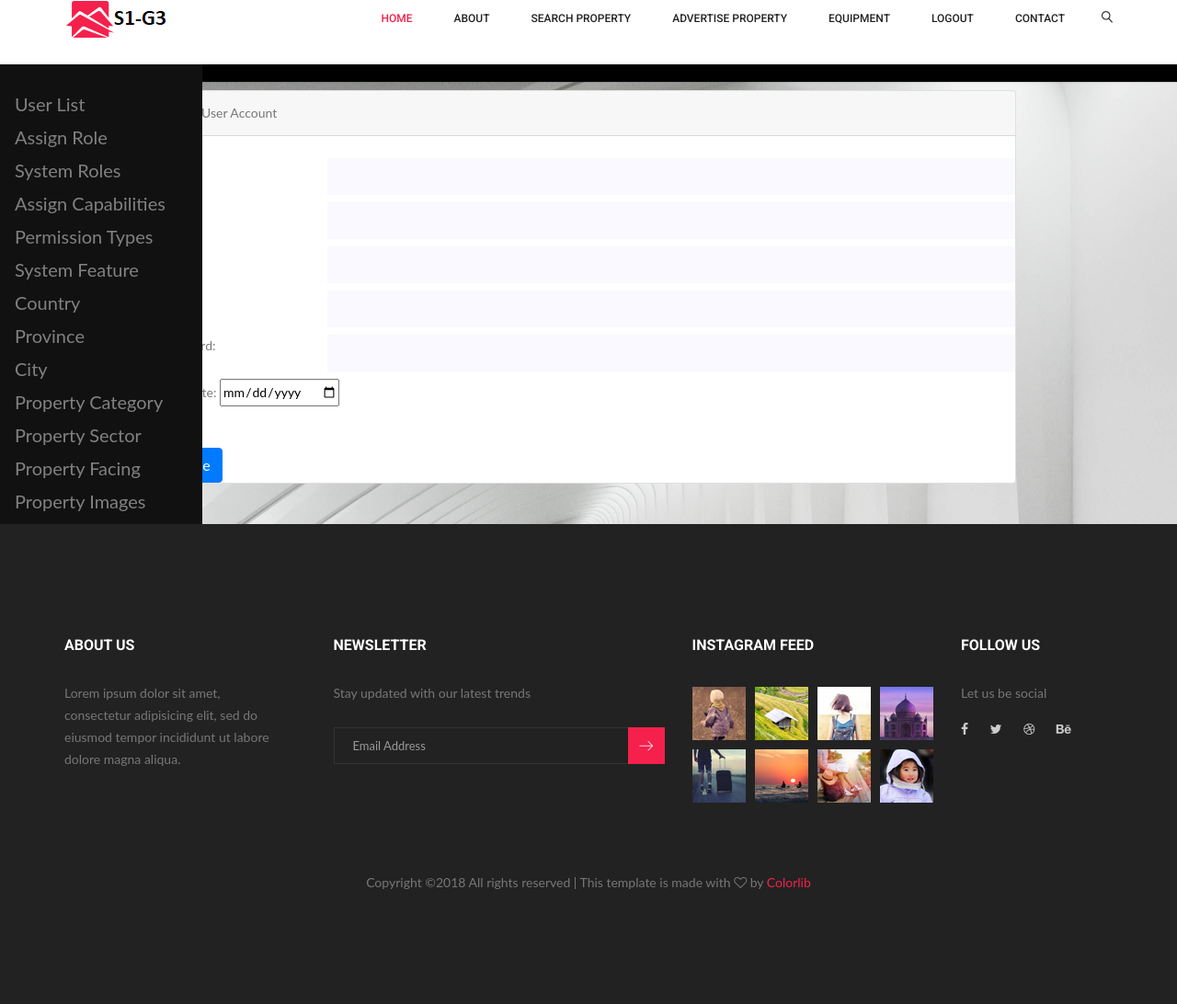
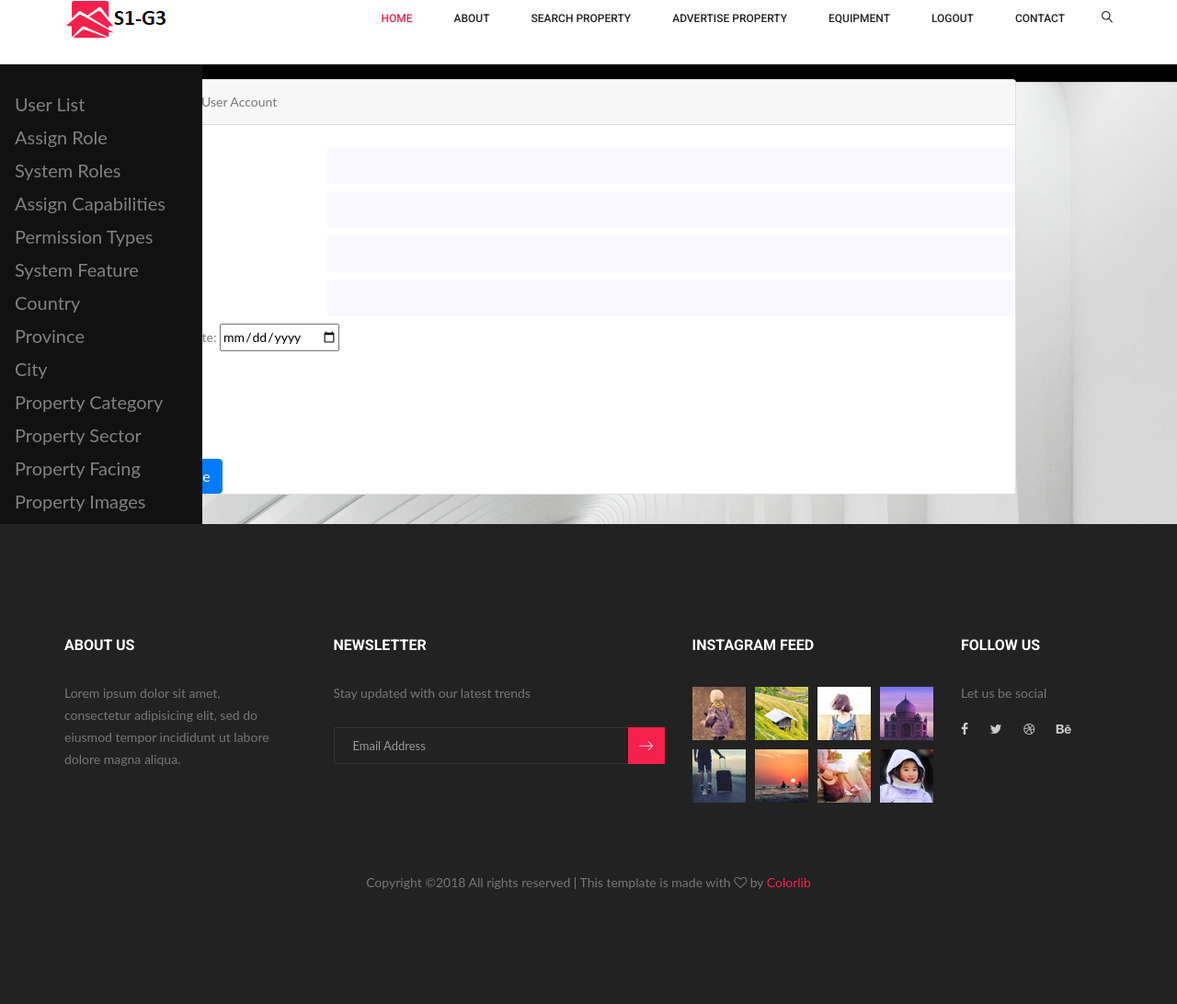
Before and after one commit to internetteam3/myapp, a Django app: a page that uses eproperty/templates/eproperty/Users_form.html in a window 1280 px wide. Shown: the part 30-1122 px from the top of the page at 92% size. Run offline with Django 3.2, Linux system fonts and the light colour scheme; some libraries are stand-ins or nearby versions.

Commit message:
developing Sign up

```diff
--- a/eproperty/forms.py
+++ b/eproperty/forms.py
@@ -23,15 +23,14 @@ class UsersForm(forms.ModelForm):
 class PasswordForm(forms.ModelForm):
     class Meta:
         model = Password
-        fields = ['userName', 'encryptedPassword', 'userAccountExpiryDate']
+        fields = ['userName', 'userAccountExpiryDate', 'isActive']
         labels = {
             'userName':'User Name',
-            'encryptedPassword':'Encrypted Password',
-            'userAccountExpiryDate':'Account Expiry Date'
+            'userAccountExpiryDate':'Account Expiry Date',
+            'isActive':'Active User'
         }
         widgets = {
             'userName': forms.TextInput(attrs={'class': 'single-input'}),
-            'encryptedPassword': forms.PasswordInput(attrs={'class': 'single-input'}),
             'userAccountExpiryDate': DateInput()
 
         }
--- a/eproperty/models.py
+++ b/eproperty/models.py
@@ -127,7 +127,7 @@ class Password(models.Model):
     encryptedPassword = models.CharField(max_length=200)
     salt = models.CharField(max_length=200)
     userAccountExpiryDate = models.DateField()
-    passwordMustChanged = models.BooleanField(default=False)
+    passwordMustChanged = models.BooleanField(default=True)
     passwordReset = models.BooleanField(default=True)
     isActive = models.BooleanField(default=False)
 
--- a/eproperty/templates/eproperty/Users_form.html
+++ b/eproperty/templates/eproperty/Users_form.html
@@ -24,6 +24,11 @@
                 {{ formU.as_p }}
                   {{ formP.as_p }}
                   <br>
+                   {% if errorMSG %}
+                            <label style="color: red"> {{ errorMSG }}</label>
+
+                        {% endif %}
+              <br>
                   <a href="{% url 'eproperty:Users_List' %}" class="btn btn-primary"> Cancel </a>
                 <button type="submit"class="btn btn-primary">
                   Save </button>
--- a/eproperty/views.py
+++ b/eproperty/views.py
@@ -53,7 +53,7 @@ class login(View):
             except Password.DoesNotExist:
                 user = None
 
-            if user:
+            if user and user.isActive:
 
                 try:
                     userRole = UserRole.objects.get(user_ID=user.user_ID)
@@ -69,6 +69,15 @@ class login(View):
                         request,
                         self.template_name,
                         {'formL': self.form_class(), 'errorMSG': errorMSG})
+
+
+                if user.passwordMustChanged:
+                    return render(
+                        request,
+                        'eproperty/changePassword.html',
+                        {'formP': self.chpaswd_form_class(),
+                         'userName': userName})
+
 
 
                 return redirect('eproperty:Users_List')
@@ -87,11 +96,6 @@ class login(View):
             #                          user_ID=new_post)
             # print((datetime.datetime.now() + datetime.timedelta(days=10 * 365)).strftime('%Y-%m-%d'))
 
-            return render(
-                request,
-                'eproperty/changePassword.html',
-                {'formP': self.chpaswd_form_class(),
-                 'userName':userName})
 
         else:
             return render(
@@ -157,7 +161,7 @@ class signUp(View):
         user = Password.objects.filter(userName = userName)
 
         if user:
-            errorMSG = "User Name Already used."
+            errorMSG = "User Name Already exist."
 
             return render(
                 request,
@@ -206,11 +210,26 @@ class UsersCreate(View):
         bound_formU = self.form_class(request.POST)
         bound_formP = self.form_class_password(request.POST)
 
+        user = Password.objects.filter(userName=bound_formP['userName'].value())
+
+        if user:
+            errorMSG = "User Name Already exist."
+
+            return render(
+                request,
+                self.template_name,
+                {'formU': bound_formU, 'formP': bound_formP, 'errorMSG': errorMSG})
+
+
+
+
+
+
         if bound_formU.is_valid():
             new_post = bound_formU.save()
 
             if bound_formP.is_valid():
-                passwordModal = Password(userName=bound_formP['userName'].value(), userAccountExpiryDate=bound_formP['userAccountExpiryDate'].value(), user_ID=new_post)
+                passwordModal = Password(userName=bound_formP['userName'].value(), userAccountExpiryDate=bound_formP['userAccountExpiryDate'].value(), user_ID=new_post, encryptedPassword=bound_formP['userName'].value())
                 passwordModal.save()
             else:
                 print(bound_formP.errors)
@@ -231,6 +250,9 @@ class UsersList(View):
             request,
             'eproperty/Users_list.html',
             {'users_list': Users.objects.all().order_by('-user_ID')})
+
+
+
 
 
 class UsersUpdate(View):
```
Also changed, not shown: db.sqlite3, eproperty/migrations/0004_auto_20181208_1809.py (added).
